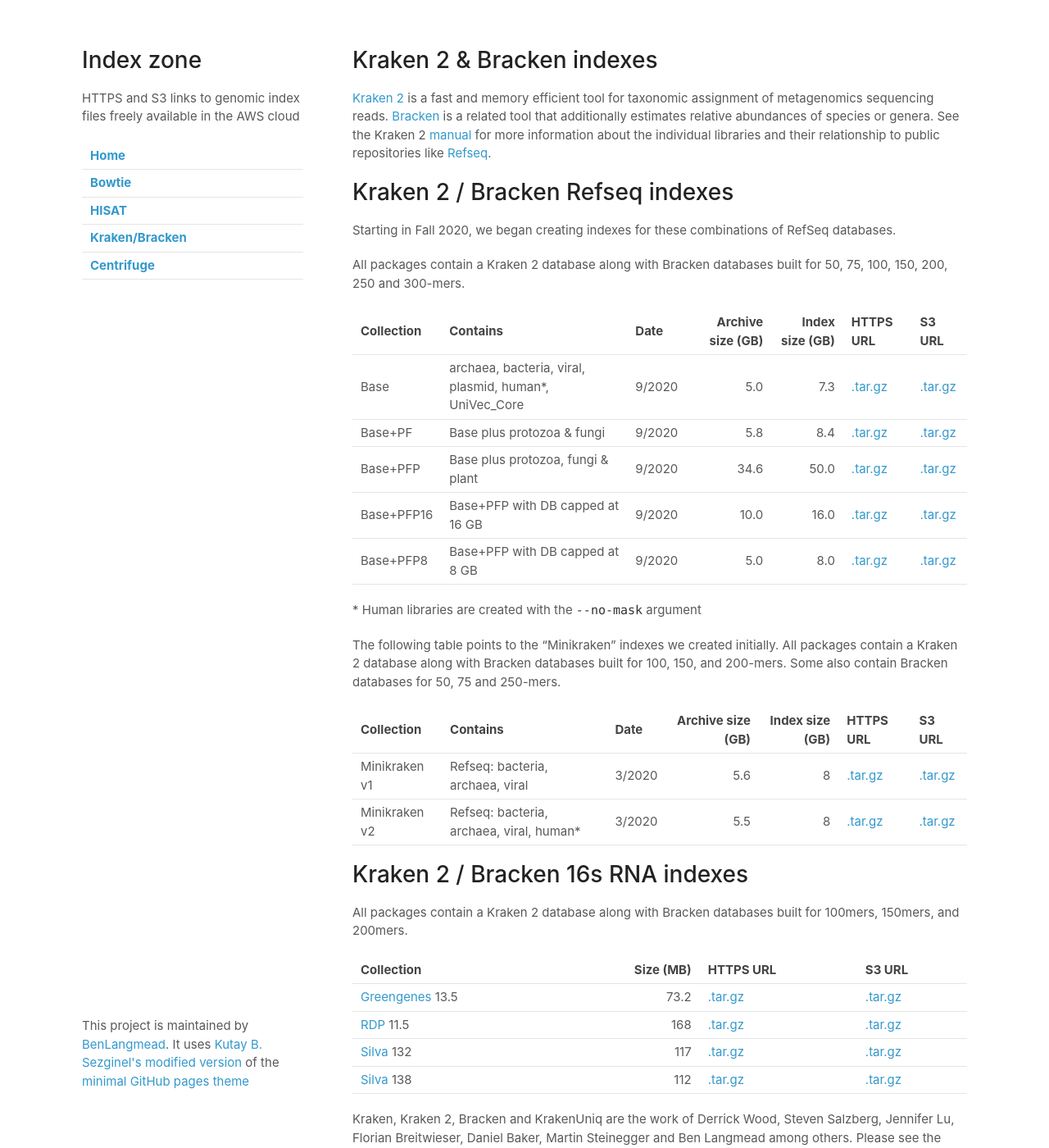
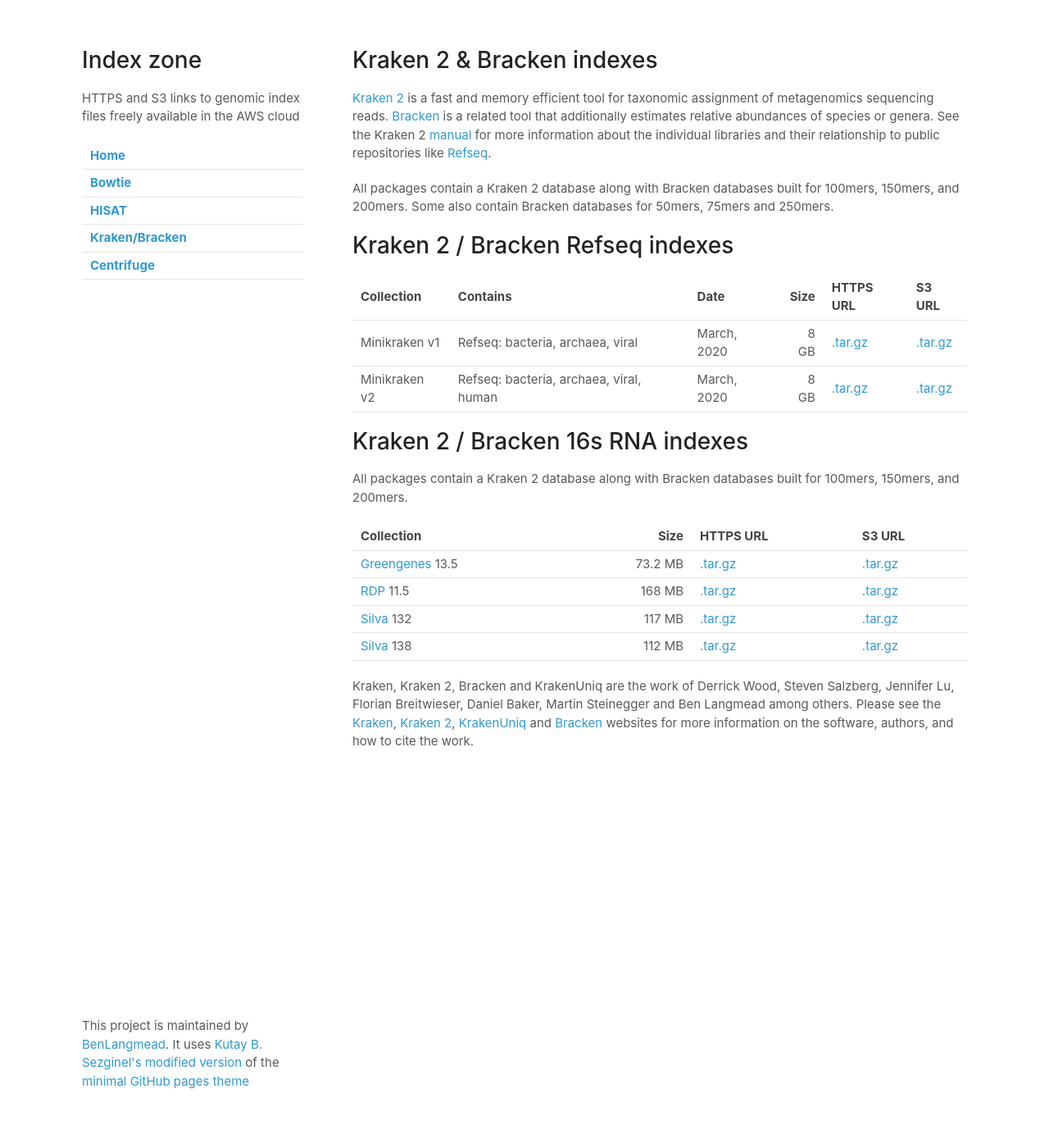
Before and after one commit to BenLangmead/aws-indexes, a Jekyll site: the page built from docs/k2.md, in a window 1280 px wide and 1400 px high. Shown: the whole window at 82% size. Built offline with Jekyll 4.4.1, drawn with Linux system fonts in a browser that asks for light colours; our own code applies the rules of GitHub Pages for plain Markdown files.

Commit message:
reverting to old website

```diff
--- a/docs/k2.md
+++ b/docs/k2.md
@@ -3,47 +3,16 @@
 [Kraken 2](https://github.com/DerrickWood/kraken2/wiki) is a fast and memory efficient tool for taxonomic assignment of metagenomics sequencing reads.  [Bracken](https://ccb.jhu.edu/software/bracken/) is a related tool that additionally estimates relative abundances of species or genera.
 See the Kraken 2 [manual](https://github.com/DerrickWood/kraken2/wiki) for more information about the individual libraries and their relationship to public repositories like [Refseq](https://www.ncbi.nlm.nih.gov/refseq/).
 
+All packages contain a Kraken 2 database along with Bracken databases built for 100mers, 150mers, and 200mers.  Some also contain Bracken databases for 50mers, 75mers and 250mers.
+
 # Kraken 2 / Bracken Refseq indexes
-
-Starting in Fall 2020, we began creating indexes for these combinations of RefSeq databases.
-
-All packages contain a Kraken 2 database along with Bracken databases built for 50, 75, 100, 150, 200, 250 and 300-mers.
 
 <div class="datatable-begin"></div>
 
-Collection    |     Contains                                            | Date    | Archive size (GB) | Index size (GB) |                      HTTPS URL | S3 URL
-------------- | ------------------------------------------------------- | ------- | -----------------:| ---------------:| ------------------------------ | ----------------------------
-Base          | archaea, bacteria, viral, plasmid, human*, UniVec_Core  | 9/2020  |               5.0 |             7.3 | [.tar.gz][k2_base_202009]      | [.tar.gz][k2_base_202009_s3]
-Base+PF       | Base plus protozoa & fungi                              | 9/2020  |               5.8 |             8.4 | [.tar.gz][k2_pluspf_202009]    | [.tar.gz][k2_pluspf_202009_s3]
-Base+PFP      | Base plus protozoa, fungi & plant                       | 9/2020  |              34.6 |            50.0 | [.tar.gz][k2_pluspfp_202009]   | [.tar.gz][k2_pluspfp_202009_s3]
-Base+PFP16    | Base+PFP with DB capped at 16 GB                        | 9/2020  |              10.0 |            16.0 | [.tar.gz][k2_pluspfp16_202009] | [.tar.gz][k2_pluspfp16_202009_s3]
-Base+PFP8     | Base+PFP with DB capped at 8 GB                         | 9/2020  |               5.0 |             8.0 | [.tar.gz][k2_pluspfp8_202009]  | [.tar.gz][k2_pluspfp8_202009_s3]
-
-<div class="datatable-end"></div>
-
-[k2_base_202009]: https://genome-idx.s3.amazonaws.com/kraken/k2_base_20200904.tar.gz
-[k2_pluspf_202009]: https://genome-idx.s3.amazonaws.com/kraken/k2_pluspf_20200904.tar.gz
-[k2_pluspfp_202009]: https://genome-idx.s3.amazonaws.com/kraken/k2_pluspfp_20200904.tar.gz
-[k2_pluspfp16_202009]: https://genome-idx.s3.amazonaws.com/kraken/k2_pluspfp_16GB_20200904.tar.gz
-[k2_pluspfp8_202009]: https://genome-idx.s3.amazonaws.com/kraken/k2_pluspfp_8GB_20200904.tar.gz
-
-[k2_base_202009_s3]: s3://genome-idx/kraken/k2_base_20200904.tar.gz
-[k2_pluspf_202009_s3]: s3://genome-idx/kraken/k2_pluspf_20200904.tar.gz
-[k2_pluspfp_202009_s3]: s3://genome-idx/kraken/k2_pluspfp_20200904.tar.gz
-[k2_pluspfp16_202009_s3]: s3://genome-idx/kraken/k2_pluspfp_16GB_20200904.tar.gz
-[k2_pluspfp8_202009_s3]: s3://genome-idx/kraken/k2_pluspfp_8GB_20200904.tar.gz
-
-\* Human libraries are created with the `--no-mask` argument
-
-The following table points to the "Minikraken" indexes we created initially.  All packages contain a Kraken 2 database along with Bracken databases built for 100, 150, and 200-mers.  Some also contain Bracken databases for 50, 75 and 250-mers.
-
-<div class="datatable-begin"></div>
-
-
-Collection    |     Contains                                                   | Date     | Archive size (GB) | Index size (GB) |                 HTTPS URL | S3 URL
-------------- | -------------------------------------------------------------- | -------- | -----------------:| ---------------:| ------------------------- | ----------------------------
-Minikraken v1 | Refseq: bacteria, archaea, viral                               | 3/2020   |               5.6 |               8 | [.tar.gz][k2_mini_v1]     | [.tar.gz][k2_mini_v1_s3]
-Minikraken v2 | Refseq: bacteria, archaea, viral, human*                       | 3/2020   |               5.5 |               8 | [.tar.gz][k2_mini_v2]     | [.tar.gz][k2_mini_v2_s3]
+Collection    |     Contains                            | Date             | Size  | HTTPS URL | S3 URL
+------------- | --------------------------------------- | ---------------- | -----:| ---------- | --------
+Minikraken v1 | Refseq: bacteria, archaea, viral        | March, 2020      |  8 GB | [.tar.gz][k2_mini_v1] | [.tar.gz][k2_mini_v1_s3]
+Minikraken v2 | Refseq: bacteria, archaea, viral, human | March, 2020      |  8 GB | [.tar.gz][k2_mini_v2] | [.tar.gz][k2_mini_v2_s3]
 
 <div class="datatable-end"></div>
 
@@ -58,12 +27,12 @@
 
 <div class="datatable-begin"></div>
 
-Collection              |  Size (MB) | HTTPS URL                        | S3 URL
------------------------ | ----------:| -------------------------------- | -------
-[Greengenes] 13.5       |  73.2      | [.tar.gz][k2_16s_greengenes_135] | [.tar.gz][k2_16s_greengenes_135_s3]
-[RDP] 11.5              |  168       | [.tar.gz][k2_16s_rdp_115]        | [.tar.gz][k2_16s_rdp_115_s3]
-[Silva] 132             |  117       | [.tar.gz][k2_16s_silva_132]      | [.tar.gz][k2_16s_silva_132_s3]
-[Silva] 138             |  112       | [.tar.gz][k2_16s_silva_138]      | [.tar.gz][k2_16s_silva_138_s3]
+Collection              |  Size     | HTTPS URL                        | S3 URL
+----------------------- | ---------:| -------------------------------- | -------
+[Greengenes] 13.5       |  73.2 MB  | [.tar.gz][k2_16s_greengenes_135] | [.tar.gz][k2_16s_greengenes_135_s3]
+[RDP] 11.5              |  168 MB   | [.tar.gz][k2_16s_rdp_115]        | [.tar.gz][k2_16s_rdp_115_s3]
+[Silva] 132             |  117 MB   | [.tar.gz][k2_16s_silva_132]      | [.tar.gz][k2_16s_silva_132_s3]
+[Silva] 138             |  112 MB   | [.tar.gz][k2_16s_silva_138]      | [.tar.gz][k2_16s_silva_138_s3]
 
 <div class="datatable-end"></div>
 
```
